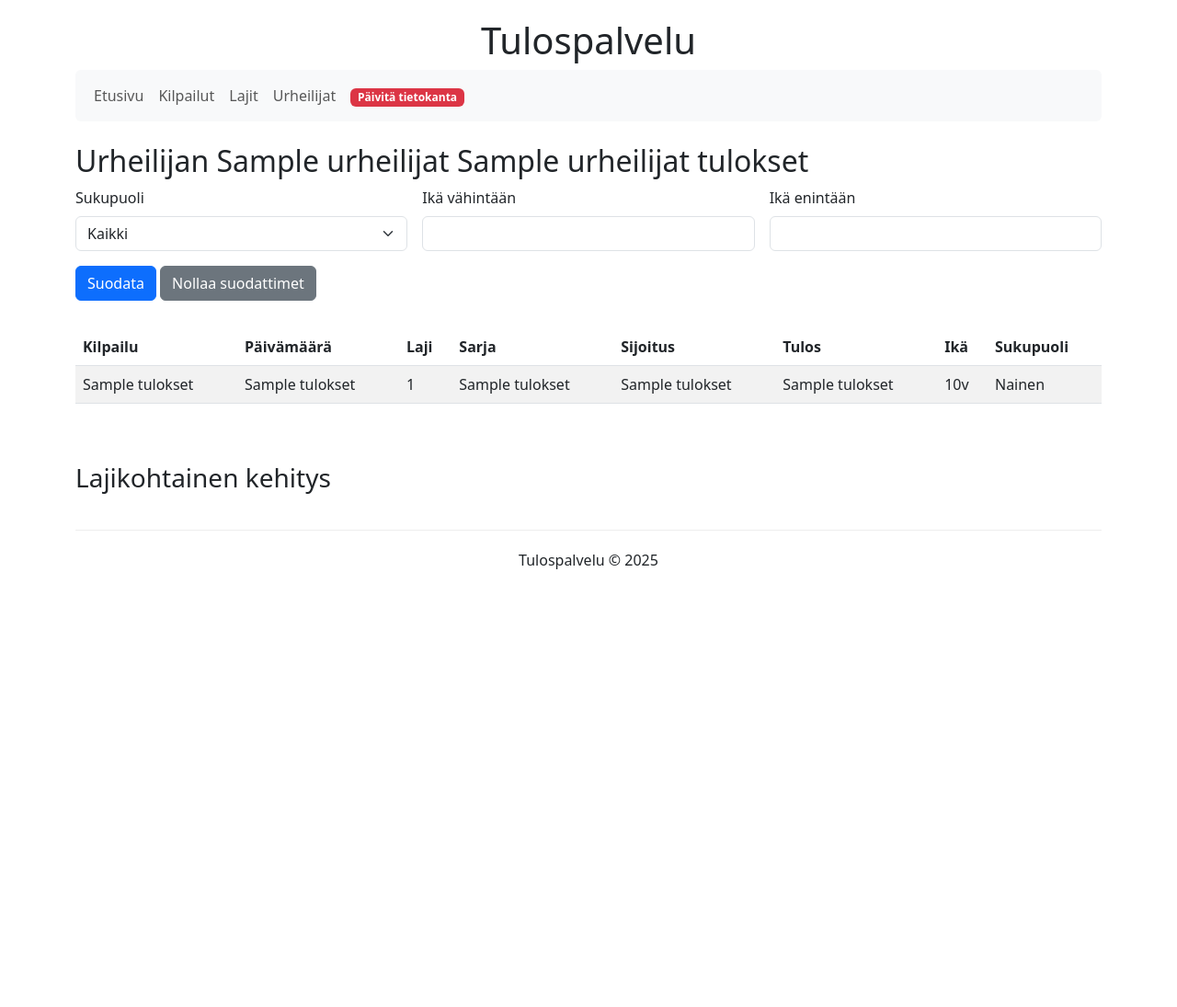
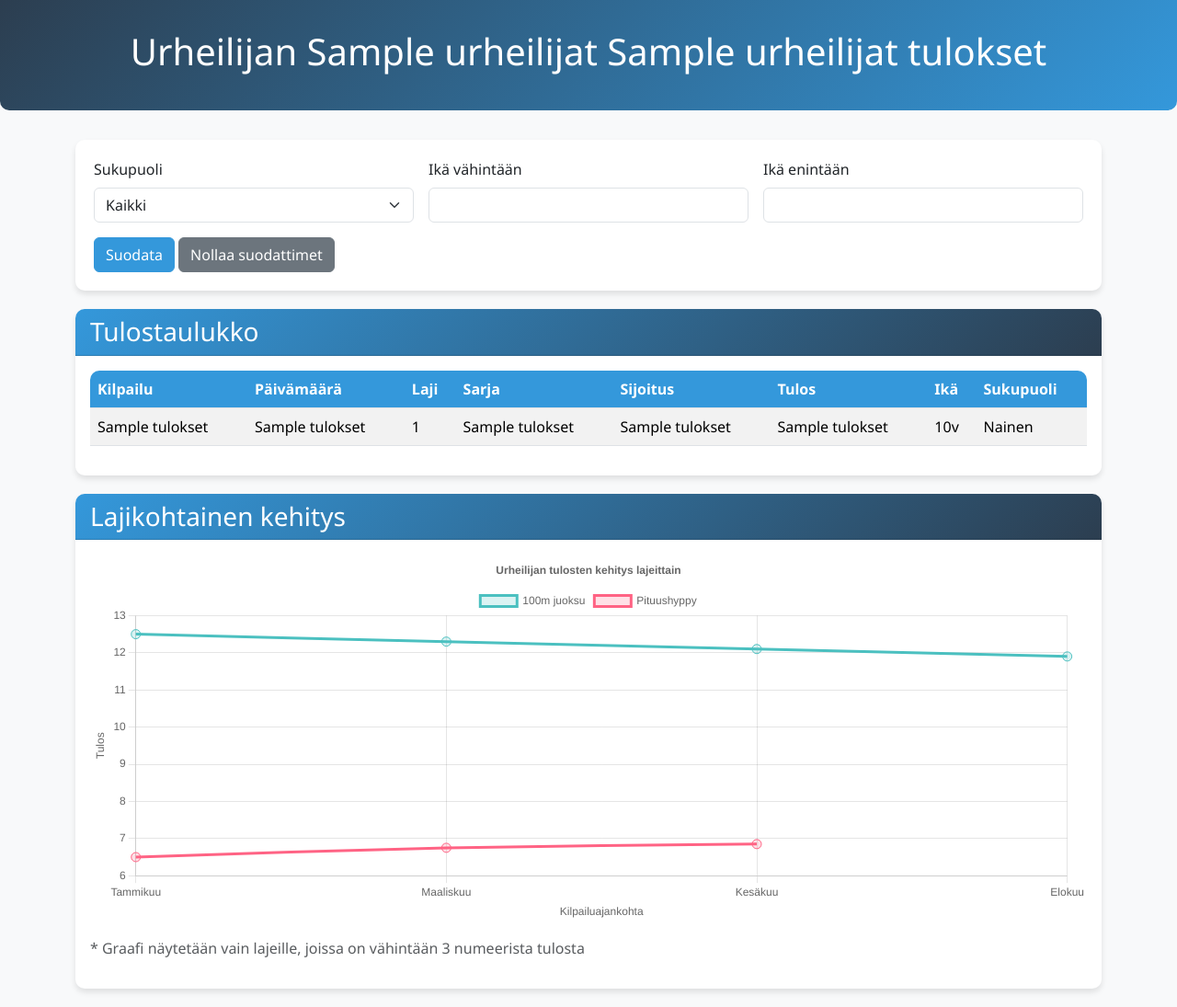
Before and after one commit to PetteriLah/Tilastokaappari, a Flask app: a page that uses templates/urheilijan_tulokset.html in a window 1280 px wide. Shown: the whole page at 92% size. Before the commit the page ends 619 px from the top, so only its background shows below. Run offline with Flask 3, Linux system fonts and the light colour scheme; a database or web service that is not in the repository returns one stand-in record (values such as "Sample title"); data that the repository does not hold is empty; some libraries are stand-ins or nearby versions.

Commit message:
grafiikka korjaus

```diff
--- a/templates/urheilijan_tulokset.html
+++ b/templates/urheilijan_tulokset.html
@@ -1,11 +1,80 @@
-{% extends "base.html" %}
+<!DOCTYPE html>
+<html lang="fi">
+<head>
+    <meta charset="UTF-8">
+    <meta name="viewport" content="width=device-width, initial-scale=1.0">
+    <title>Urheilijan {{ nimi }} tulokset</title>
+    <link href="https://cdn.jsdelivr.net/npm/bootstrap@5.3.0-alpha1/dist/css/bootstrap.min.css" rel="stylesheet">
+    <script src="https://cdn.jsdelivr.net/npm/chart.js"></script>
+    <style>
+        body {
+            background-color: #f8f9fa;
+            font-family: 'Segoe UI', Tahoma, Geneva, Verdana, sans-serif;
+        }
+        .header {
+            background: linear-gradient(135deg, #2c3e50 0%, #3498db 100%);
+            color: white;
+            padding: 2rem 0;
+            margin-bottom: 2rem;
+            border-radius: 0 0 10px 10px;
+        }
+        .card {
+            border-radius: 10px;
+            box-shadow: 0 4px 6px rgba(0, 0, 0, 0.1);
+            margin-bottom: 20px;
+            border: none;
+        }
+        .card-header {
+            background: linear-gradient(135deg, #3498db 0%, #2c3e50 100%);
+            color: white;
+            border-radius: 10px 10px 0 0 !important;
+        }
+        .table-responsive {
+            border-radius: 10px;
+            overflow: hidden;
+        }
+        .table th {
+            background-color: #3498db;
+            color: white;
+        }
+        .btn-primary {
+            background-color: #3498db;
+            border-color: #3498db;
+        }
+        .btn-primary:hover {
+            background-color: #2980b9;
+            border-color: #2980b9;
+        }
+        .chart-container {
+            position: relative;
+            height: 400px;
+            width: 100%;
+        }
+        .alert-warning {
+            background-color: #fff3cd;
+            border-color: #ffeaa7;
+            color: #856404;
+            border-radius: 10px;
+        }
+        .search-form {
+            background-color: white;
+            padding: 20px;
+            border-radius: 10px;
+            box-shadow: 0 4px 6px rgba(0, 0, 0, 0.1);
+            margin-bottom: 20px;
+        }
+    </style>
+</head>
+<body>
+    <div class="header">
+        <div class="container">
+            <h1 class="text-center">Urheilijan {{ nimi }} tulokset</h1>
+        </div>
+    </div>
 
-{% block title %}Urheilijan {{ nimi }} tulokset{% endblock %}
-
-{% block content %}
-<h2>Urheilijan {{ nimi }} tulokset</h2>
-
-<form method="get" action="{{ url_for('hae_urheilijan_tulokset') }}" class="search-form">
+    <div class="container">
+        <div class="search-form">
+            <form method="get" action="{{ url_for('hae_urheilijan_tulokset') }}">
                 <input type="hidden" name="nimi" value="{{ nimi }}">
 
                 <div class="row g-3">
@@ -31,8 +100,14 @@
                     </div>
                 </div>
             </form>
+        </div>
 
         {% if tulokset %}
+            <div class="card">
+                <div class="card-header">
+                    <h3 class="mb-0">Tulostaulukko</h3>
+                </div>
+                <div class="card-body">
                     <div class="table-responsive">
                         <table class="table table-striped">
                             <thead>
@@ -71,87 +146,83 @@
                             </tbody>
                         </table>
                     </div>
+                </div>
+            </div>
         {% else %}
             <div class="alert alert-warning">Ei tuloksia annetulla nimellä ja suodattimilla.</div>
         {% endif %}
 
-{# Graafinen esitys tuloksista #}
-{% if tulokset %}
-    <div class="mt-5">
-        <h3>Lajikohtainen kehitys</h3>
-
-        {# Ryhmitellään tulokset lajeittain ja tarkistetaan numeeriset tulokset #}
-        {% set lajit = {} %}
-        {% for tulos in tulokset %}
-            {% if tulos['tulos'] is number or tulos['tulos'] is string and tulos['tulos'].replace('.', '', 1).replace(',', '', 1).isdigit() %}
-                {% set lajin_nimi = tulos['lajin_nimi'] %}
-                {% if lajin_nimi not in lajit %}
-                    {% set _ = lajit.update({lajin_nimi: []}) %}
-                {% endif %}
-
-                {# Muunnetaan tulos numeroksi ja tallennetaan päivämäärän kanssa #}
-                {% set tulos_numero = tulos['tulos'] | float if tulos['tulos'] is number else tulos['tulos'].replace(',', '.') | float %}
-                {% set _ = lajit[lajin_nimi].append({
-                    'pvm': tulos['alkupvm'],
-                    'tulos': tulos_numero,
-                    'kilpailu': tulos['kilpailun_nimi']
-                }) %}
-            {% endif %}
-        {% endfor %}
-
-        {# Näytetään graafi vain lajeille joissa on vähintään 3 tulosta #}
-        {% for laji, tulokset_lista in lajit.items() %}
-            {% if tulokset_lista | length >= 3 %}
-                <div class="card mb-4">
+        <!-- Graafinen esitys tuloksista -->
+        <div class="card">
             <div class="card-header">
-                        <h5 class="mb-0">{{ laji }}</h5>
+                <h3 class="mb-0">Lajikohtainen kehitys</h3>
             </div>
             <div class="card-body">
-                        <canvas id="chart-{{ loop.index }}" height="100"></canvas>
+                <div class="chart-container">
+                    <canvas id="resultsChart"></canvas>
+                </div>
+                <p class="text-muted mt-3">* Graafi näytetään vain lajeille, joissa on vähintään 3 numeerista tulosta</p>
             </div>
         </div>
-            {% endif %}
-        {% endfor %}
     </div>
-{% endif %}
 
-{% endblock %}
-
-{% block scripts %}
-{% if tulokset %}
-<script src="https://cdn.jsdelivr.net/npm/chart.js"></script>
     <script>
         document.addEventListener('DOMContentLoaded', function() {
-    {% for laji, tulokset_lista in lajit.items() %}
-        {% if tulokset_lista | length >= 3 %}
-            // Järjestetään tulokset päivämäärän mukaan
-            {% set sorted_tulokset = tulokset_lista | sort(attribute='pvm') %}
+            const ctx = document.getElementById('resultsChart').getContext('2d');
 
-            const ctx{{ loop.index }} = document.getElementById('chart-{{ loop.index }}');
-            new Chart(ctx{{ loop.index }}, {
+            // Esimerkkidata - korvaa tämä oikealla datalla
+            const sampleData = {
+                '100m juoksu': [
+                    { date: '2023-01-15', result: 12.5, competition: 'Talvikisat' },
+                    { date: '2023-03-22', result: 12.3, competition: 'Kevätkisat' },
+                    { date: '2023-06-10', result: 12.1, competition: 'Kesäkisat' },
+                    { date: '2023-08-18', result: 11.9, competition: 'Elokuun kisat' }
+                ],
+                'Pituushyppy': [
+                    { date: '2023-02-10', result: 6.50, competition: 'Sisäkisat' },
+                    { date: '2023-05-15', result: 6.75, competition: 'Toukokuun kisat' },
+                    { date: '2023-07-22', result: 6.85, competition: 'Heinäkuun kisat' }
+                ]
+            };
+
+            // Luo datasetit kullekin lajille
+            const datasets = [];
+            const colors = [
+                { border: 'rgb(75, 192, 192)', background: 'rgba(75, 192, 192, 0.2)' },
+                { border: 'rgb(255, 99, 132)', background: 'rgba(255, 99, 132, 0.2)' },
+                { border: 'rgb(54, 162, 235)', background: 'rgba(54, 162, 235, 0.2)' },
+                { border: 'rgb(255, 205, 86)', background: 'rgba(255, 205, 86, 0.2)' }
+            ];
+
+            let colorIndex = 0;
+            for (const [event, results] of Object.entries(sampleData)) {
+                if (results.length >= 3) { // Vain jos vähintään 3 tulosta
+                    // Järjestä tulokset päivämäärän mukaan
+                    results.sort((a, b) => new Date(a.date) - new Date(b.date));
+
+                    datasets.push({
+                        label: event,
+                        data: results.map(r => r.result),
+                        borderColor: colors[colorIndex].border,
+                        backgroundColor: colors[colorIndex].background,
+                        tension: 0.3,
+                        pointRadius: 5,
+                        pointHoverRadius: 8
+                    });
+                    colorIndex = (colorIndex + 1) % colors.length;
+                }
+            }
+
+            if (datasets.length > 0) {
+                new Chart(ctx, {
                     type: 'line',
                     data: {
-                    labels: [
-                        {% for tulos in sorted_tulokset %}
-                            '{{ tulos.pvm }}'{% if not loop.last %},{% endif %}
-                        {% endfor %}
-                    ],
-                    datasets: [{
-                        label: '{{ laji }} - tulos',
-                        data: [
-                            {% for tulos in sorted_tulokset %}
-                                {{ tulos.tulos }}{% if not loop.last %},{% endif %}
-                            {% endfor %}
-                        ],
-                        borderColor: 'rgb(75, 192, 192)',
-                        tension: 0.1,
-                        pointBackgroundColor: 'rgb(75, 192, 192)',
-                        pointRadius: 5,
-                        pointHoverRadius: 7
-                    }]
+                        labels: ['Tammikuu', 'Maaliskuu', 'Kesäkuu', 'Elokuu'], // Yhteiset labelsit
+                        datasets: datasets
                     },
                     options: {
                         responsive: true,
+                        maintainAspectRatio: false,
                         scales: {
                             y: {
                                 beginAtZero: false,
@@ -163,31 +234,43 @@ document.addEventListener('DOMContentLoaded', function() {
                             x: {
                                 title: {
                                     display: true,
-                                text: 'Päivämäärä'
+                                    text: 'Kilpailuajankohta'
                                 }
                             }
                         },
                         plugins: {
                             tooltip: {
                                 callbacks: {
-                                afterLabel: function(context) {
-                                    // Lisätään tooltippiin kilpailun nimi
-                                    const dataIndex = context.dataIndex;
-                                    const kilpailut = [
-                                        {% for tulos in sorted_tulokset %}
-                                            '{{ tulos.kilpailu }}'{% if not loop.last %},{% endif %}
-                                        {% endfor %}
-                                    ];
-                                    return 'Kilpailu: ' + kilpailut[dataIndex];
+                                    title: function(tooltipItems) {
+                                        // Näytä kilpailun nimi tooltipissa
+                                        const tooltipItem = tooltipItems[0];
+                                        const datasetIndex = tooltipItem.datasetIndex;
+                                        const dataIndex = tooltipItem.dataIndex;
+                                        const eventName = datasets[datasetIndex].label;
+                                        const competition = sampleData[eventName][dataIndex].competition;
+                                        return competition;
+                                    },
+                                    label: function(context) {
+                                        const label = context.dataset.label || '';
+                                        const value = context.parsed.y !== null ? context.parsed.y : '';
+                                        return `${label}: ${value}`;
                                     }
                                 }
+                            },
+                            legend: {
+                                position: 'top',
+                            },
+                            title: {
+                                display: true,
+                                text: 'Urheilijan tulosten kehitys lajeittain'
                             }
                         }
                     }
                 });
-        {% endif %}
-    {% endfor %}
+            } else {
+                ctx.fillText('Ei tarpeeksi dataa graafin näyttämiseen (tarvitaan vähintään 3 numeerista tulosta lajilla)', 10, 50);
+            }
         });
     </script>
-{% endif %}
-{% endblock %}
+</body>
+</html>
```
Lines whose indentation alone changed are shown as unchanged.
